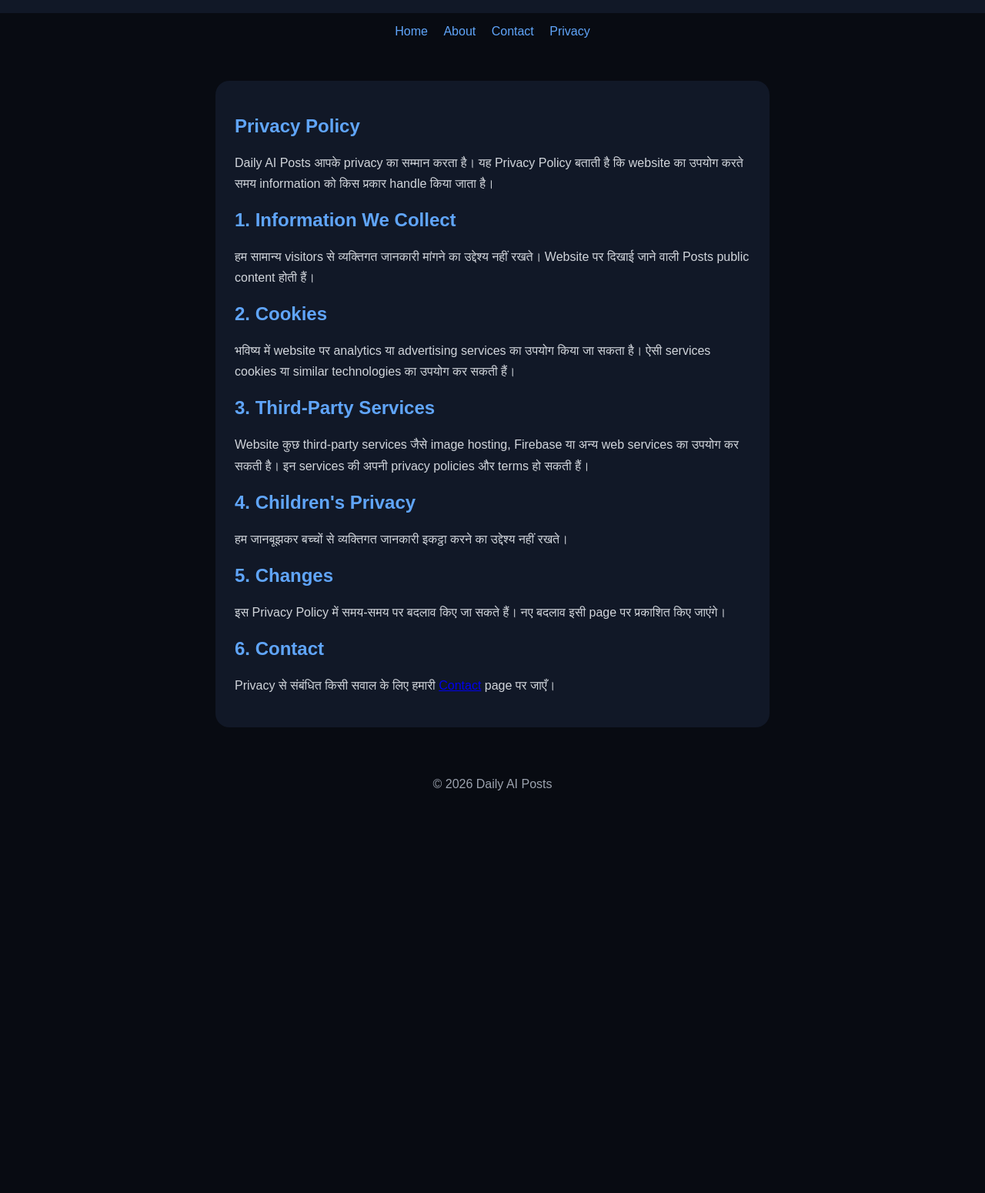
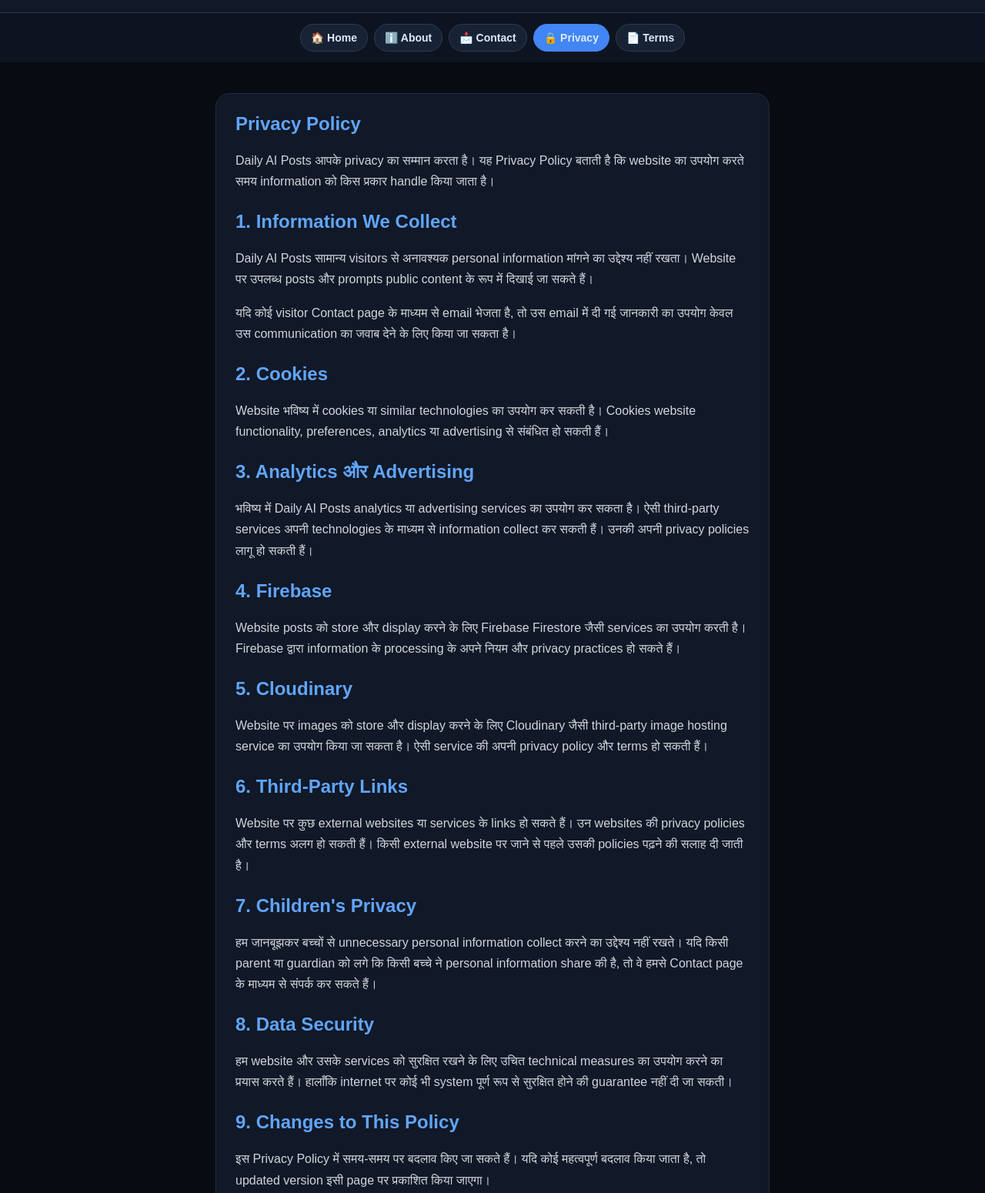
Before and after one commit to sj3324661-ops/daily-ai-posts23, a plain HTML site: page privacy.html in a window 1280 px wide. Shown: the part 61-1611 px from the top of the page at 77% size. Before the commit the page ends 1114 px from the top, so only its background shows below. Drawn offline with Linux system fonts and the light colour scheme.

Commit message:
Update privacy.html

```diff
--- a/privacy.html
+++ b/privacy.html
@@ -20,23 +20,39 @@ body{
 
 header{
     background:#111827;
-    padding:20px;
+    padding:22px 15px;
     text-align:center;
+    border-bottom:1px solid #263244;
 }
 
 header h1{
     margin:0;
+    font-size:28px;
 }
 
 nav{
-    text-align:center;
-    padding:15px;
+    display:flex;
+    justify-content:center;
+    flex-wrap:wrap;
+    gap:8px;
+    padding:14px 10px;
+    background:#0d1420;
 }
 
 nav a{
-    color:#60a5fa;
+    color:#dbeafe;
+    background:#182235;
+    border:1px solid #2d3b52;
     text-decoration:none;
-    margin:0 8px;
+    padding:9px 13px;
+    border-radius:20px;
+    font-size:14px;
+    font-weight:bold;
+}
+
+nav a.active{
+    background:#4285f4;
+    border-color:#4285f4;
 }
 
 .container{
@@ -49,10 +65,16 @@ nav a{
     background:#111827;
     padding:25px;
     border-radius:18px;
+    border:1px solid #202b3d;
 }
 
 h2{
     color:#60a5fa;
+    margin-top:25px;
+}
+
+h2:first-child{
+    margin-top:0;
 }
 
 p,li{
@@ -60,10 +82,30 @@ p,li{
     line-height:1.7;
 }
 
+a{
+    color:#60a5fa;
+}
+
+.info{
+    background:#080b12;
+    border:1px solid #202b3d;
+    padding:15px;
+    border-radius:12px;
+    margin:15px 0;
+}
+
 footer{
     text-align:center;
-    padding:25px;
+    padding:28px 15px;
     color:#9ca3af;
+    background:#111827;
+    margin-top:25px;
+    border-top:1px solid #263244;
+}
+
+footer a{
+    text-decoration:none;
+    margin:0 6px;
 }
 </style>
 </head>
@@ -74,12 +116,31 @@ footer{
     <h1>🔒 Privacy Policy</h1>
 </header>
 
+
 <nav>
-    <a href="index.html">Home</a>
-    <a href="about.html">About</a>
-    <a href="contact.html">Contact</a>
-    <a href="privacy.html">Privacy</a>
+
+    <a href="index.html">
+        🏠 Home
+    </a>
+
+    <a href="about.html">
+        ℹ️ About
+    </a>
+
+    <a href="contact.html">
+        📩 Contact
+    </a>
+
+    <a href="privacy.html" class="active">
+        🔒 Privacy
+    </a>
+
+    <a href="terms.html">
+        📄 Terms
+    </a>
+
 </nav>
+
 
 <div class="container">
 
@@ -89,62 +150,145 @@ footer{
 
 <p>
 Daily AI Posts आपके privacy का सम्मान करता है।
-यह Privacy Policy बताती है कि website का उपयोग
-करते समय information को किस प्रकार handle किया जाता है।
+यह Privacy Policy बताती है कि website का उपयोग करते समय
+information को किस प्रकार handle किया जाता है।
 </p>
+
 
 <h2>1. Information We Collect</h2>
 
 <p>
-हम सामान्य visitors से व्यक्तिगत जानकारी मांगने का
-उद्देश्य नहीं रखते। Website पर दिखाई जाने वाली Posts
-public content होती हैं।
+Daily AI Posts सामान्य visitors से अनावश्यक personal
+information मांगने का उद्देश्य नहीं रखता।
+Website पर उपलब्ध posts और prompts public content के रूप
+में दिखाई जा सकते हैं।
 </p>
+
+<p>
+यदि कोई visitor Contact page के माध्यम से email भेजता है,
+तो उस email में दी गई जानकारी का उपयोग केवल उस communication
+का जवाब देने के लिए किया जा सकता है।
+</p>
+
 
 <h2>2. Cookies</h2>
 
 <p>
-भविष्य में website पर analytics या advertising services
-का उपयोग किया जा सकता है। ऐसी services cookies या
-similar technologies का उपयोग कर सकती हैं।
+Website भविष्य में cookies या similar technologies का उपयोग
+कर सकती है। Cookies website functionality, preferences,
+analytics या advertising से संबंधित हो सकती हैं।
 </p>
 
-<h2>3. Third-Party Services</h2>
+
+<h2>3. Analytics और Advertising</h2>
 
 <p>
-Website कुछ third-party services जैसे image hosting,
-Firebase या अन्य web services का उपयोग कर सकती है।
-इन services की अपनी privacy policies और terms हो सकती हैं।
+भविष्य में Daily AI Posts analytics या advertising services
+का उपयोग कर सकता है। ऐसी third-party services अपनी
+technologies के माध्यम से information collect कर सकती हैं।
+उनकी अपनी privacy policies लागू हो सकती हैं।
 </p>
 
-<h2>4. Children's Privacy</h2>
+
+<h2>4. Firebase</h2>
 
 <p>
-हम जानबूझकर बच्चों से व्यक्तिगत जानकारी इकट्ठा करने
-का उद्देश्य नहीं रखते।
+Website posts को store और display करने के लिए Firebase
+Firestore जैसी services का उपयोग करती है।
+Firebase द्वारा information के processing के अपने नियम और
+privacy practices हो सकते हैं।
 </p>
 
-<h2>5. Changes</h2>
+
+<h2>5. Cloudinary</h2>
+
+<p>
+Website पर images को store और display करने के लिए
+Cloudinary जैसी third-party image hosting service का उपयोग
+किया जा सकता है। ऐसी service की अपनी privacy policy और
+terms हो सकती हैं।
+</p>
+
+
+<h2>6. Third-Party Links</h2>
+
+<p>
+Website पर कुछ external websites या services के links हो सकते हैं।
+उन websites की privacy policies और terms अलग हो सकती हैं।
+किसी external website पर जाने से पहले उसकी policies पढ़ने की
+सलाह दी जाती है।
+</p>
+
+
+<h2>7. Children's Privacy</h2>
+
+<p>
+हम जानबूझकर बच्चों से unnecessary personal information
+collect करने का उद्देश्य नहीं रखते। यदि किसी parent या
+guardian को लगे कि किसी बच्चे ने personal information share
+की है, तो वे हमसे Contact page के माध्यम से संपर्क कर सकते हैं।
+</p>
+
+
+<h2>8. Data Security</h2>
+
+<p>
+हम website और उसके services को सुरक्षित रखने के लिए उचित
+technical measures का उपयोग करने का प्रयास करते हैं।
+हालाँकि internet पर कोई भी system पूर्ण रूप से सुरक्षित
+होने की guarantee नहीं दी जा सकती।
+</p>
+
+
+<h2>9. Changes to This Policy</h2>
 
 <p>
 इस Privacy Policy में समय-समय पर बदलाव किए जा सकते हैं।
-नए बदलाव इसी page पर प्रकाशित किए जाएंगे।
+यदि कोई महत्वपूर्ण बदलाव किया जाता है, तो updated version
+इसी page पर प्रकाशित किया जाएगा।
 </p>
 
-<h2>6. Contact</h2>
+
+<h2>10. Contact Us</h2>
+
+<div class="info">
 
 <p>
-Privacy से संबंधित किसी सवाल के लिए हमारी
-<a href="contact.html">Contact</a> page पर जाएँ।
+Privacy Policy से संबंधित किसी सवाल के लिए
+हमसे Contact page के माध्यम से संपर्क कर सकते हैं।
+</p>
+
+<p>
+📧
+<a href="mailto:sj3324661@gmail.com">
+    sj3324661@gmail.com
+</a>
+</p>
+
+</div>
+
+
+<p>
+<strong>Last Updated:</strong> August 2026
 </p>
 
 </div>
 
 </div>
 
+
 <footer>
+
 © 2026 Daily AI Posts
+
+<br><br>
+
+<a href="index.html">Home</a> |
+<a href="about.html">About</a> |
+<a href="contact.html">Contact</a> |
+<a href="terms.html">Terms</a>
+
 </footer>
 
 </body>
-</html>
+    </html>
```
